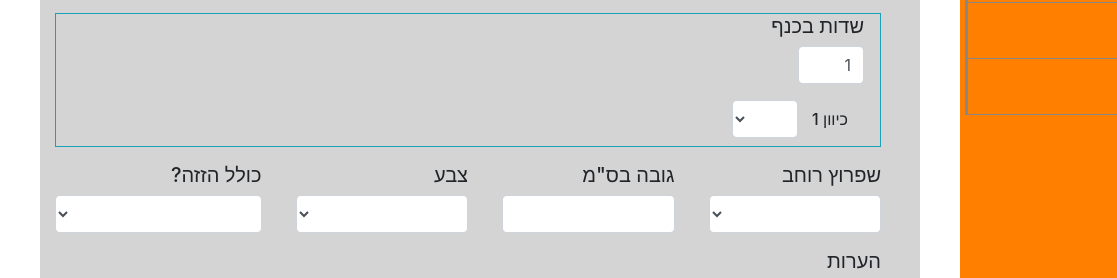
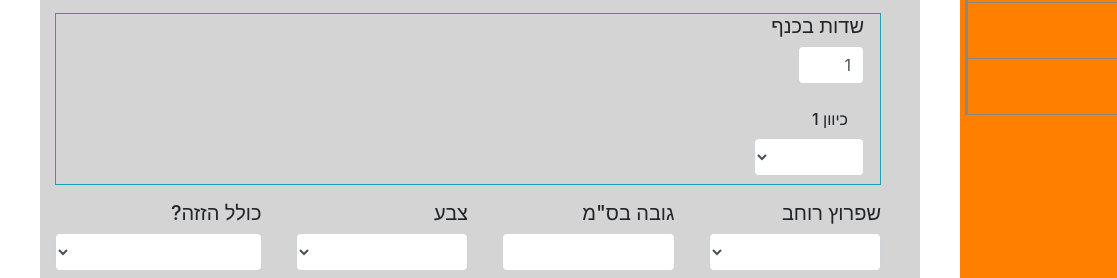
Before and after one commit to adarngh/shutters, a plain HTML site: page index.html at #!/neworder in a window 1280 px wide. Shown: the part 409-687 px from the top of the page, 0-1117 px from the left. Drawn offline with nearby package versions, Linux system fonts and the light colour scheme; some packages are replaced by stand-ins of ours.

Commit message:
fix field width

```diff
--- a/app/contructors/newOrder.html
+++ b/app/contructors/newOrder.html
@@ -59,7 +59,7 @@
                 <div class="col-lg-2 ml-3" ng-repeat="x in fieldArray">
                     <div class="row no-gutters field">
                         <label for="profileType{{$index}}" class="col-form-label col-lg-6 h5 pr-3 pl-0">כיוון {{$index+1}}</label>
-                        <select id="profileType{{$index}}" class="form-control col-lg-6 pl-5" ng-model="leverType[$index]">
+                        <select id="profileType{{$index}}" class="form-control col-lg-10 pl-5" ng-model="leverType[$index]">
                             <option>ימין</option>
                             <option>שמאל</option>
                             <option>דו צדדי</option>
```
